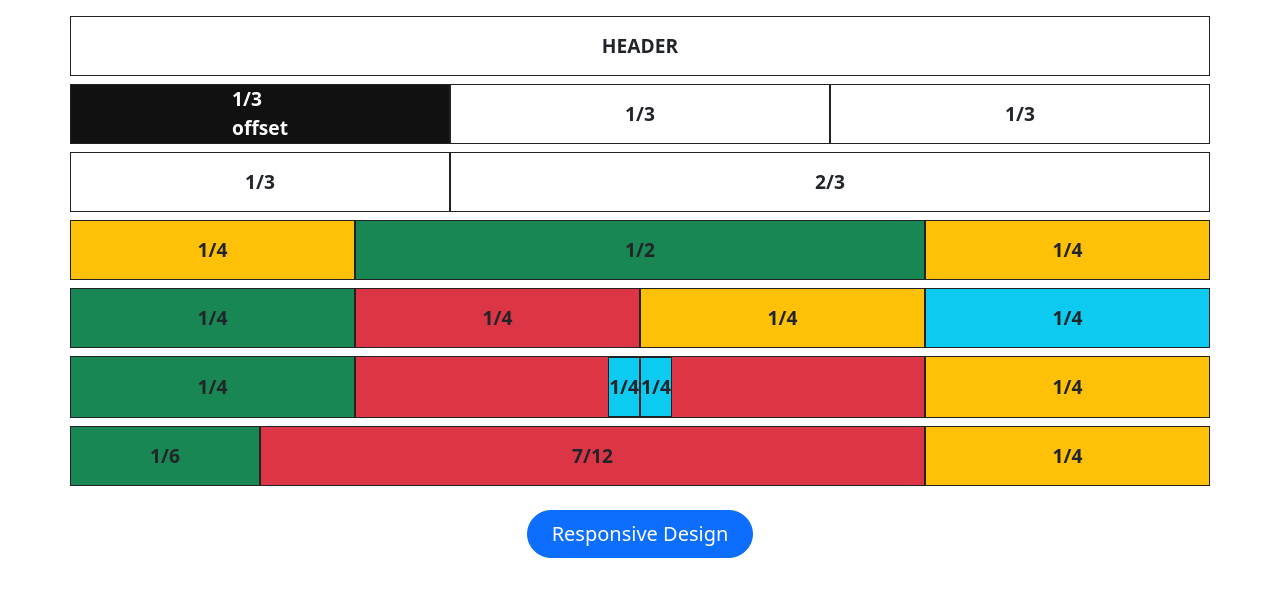
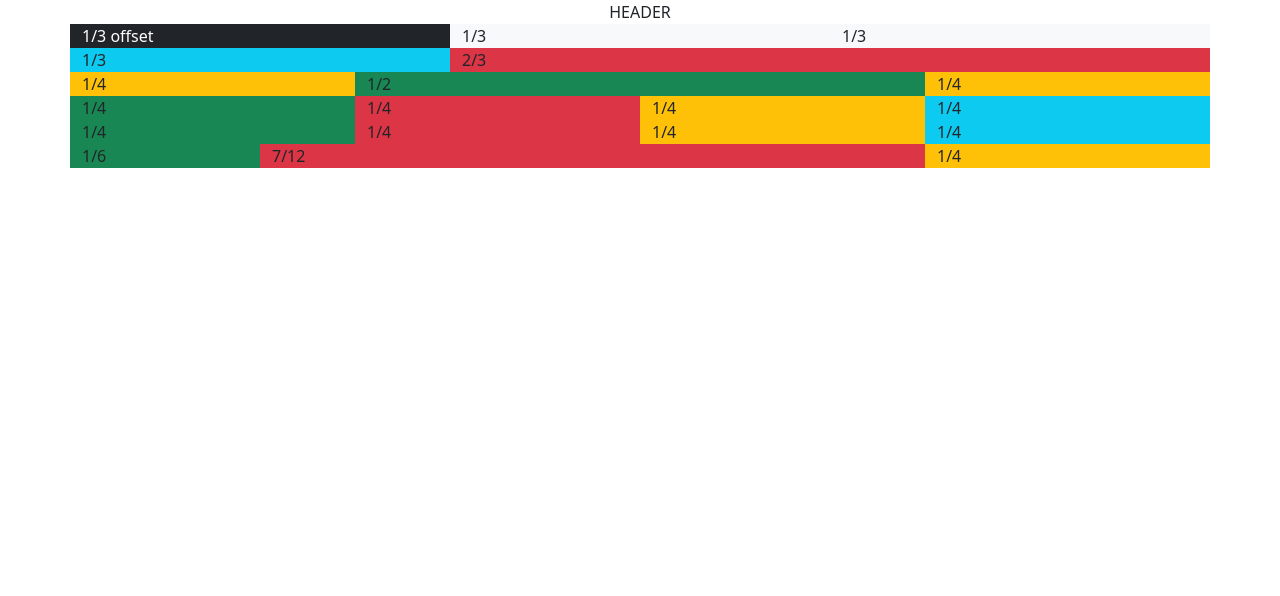
Before and after one commit to sjuliaan/redescaf, a plain HTML site: page scaffolding.html in a window 1280 px wide. Drawn offline with nearby package versions, Linux system fonts and the light colour scheme.

Commit message:
Update scaffolding.html

```diff
--- a/scaffolding.html
+++ b/scaffolding.html
@@ -22,67 +22,56 @@
     }
   </style>
 </head>
-<body class="p-3">
+<body>
 
   <div class="container">
-
-    <!-- 1st Row: Header -->
-    <div class="row mb-2">
-      <header class="col-md-12 cell">HEADER</header>
+            <!--First Row-->
+            <div class="row">
+                <header class="col-md-12 text-center">HEADER</header>
             </div>
 
-    <!-- 2nd Row: Offset Columns -->
-    <div class="row mb-2">
-      <div class="col-md-4 cell offset-cell">1/3<br>offset</div>
-      <div class="col-md-4 cell">1/3</div>
-      <div class="col-md-4 cell">1/3</div>
+            <!--Second Row-->
+            <div class="row">
+                <div class="col-md-4 bg-dark text-white">1/3 offset</div>
+                <div class="col-md-4 bg-light">1/3</div>
+                <div class="col-md-4 bg-light">1/3</div>
             </div>
 
-    <!-- 3rd Row: 1/3 and 2/3 -->
-    <div class="row mb-2">
-      <div class="col-md-4 cell">1/3</div>
-      <div class="col-md-8 cell">2/3</div>
+            <!--Third Row-->
+            <div class="row">
+                <div class="col-md-4 bg-info">1/3</div>
+                <div class="col-md-8 bg-danger">2/3</div>
             </div>
 
-    <!-- 4th Row: 1/4, 1/2, 1/4 -->
-    <div class="row mb-2">
-      <div class="col-md-3 cell bg-warning">1/4</div>
-      <div class="col-md-6 cell bg-success">1/2</div>
-      <div class="col-md-3 cell bg-warning">1/4</div>
+            <!--Fourth Row-->
+            <div class="row">
+                <div class="col-md-3 bg-warning">1/4</div>
+                <div class="col-md-6 bg-success">1/2</div>
+                <div class="col-md-3 bg-warning">1/4</div>
             </div>
 
-    <!-- 5th Row: Four 1/4 columns -->
-    <div class="row mb-2">
-      <div class="col-md-3 cell bg-success">1/4</div>
-      <div class="col-md-3 cell bg-danger">1/4</div>
-      <div class="col-md-3 cell bg-warning">1/4</div>
-      <div class="col-md-3 cell bg-info">1/4</div>
+            <!--Fifth Row-->
+            <div class="row">
+                <div class="col-md-3 bg-success">1/4</div>
+                <div class="col-md-3 bg-danger">1/4</div>
+                <div class="col-md-3 bg-warning">1/4</div>
+                <div class="col-md-3 bg-info">1/4</div>
             </div>
 
-    <!-- 6th Row: Nesting Rows -->
-    <div class="row mb-2">
-      <div class="col-md-3 cell bg-success">1/4</div>
-      <div class="col-md-6 cell bg-danger p-0">
-        <div class="row g-0">
-          <div class="col-md-6 cell bg-info">1/4</div>
-          <div class="col-md-6 cell bg-info">1/4</div>
-        </div>
-      </div>
-      <div class="col-md-3 cell bg-warning">1/4</div>
+            <!--Sixth Row-->
+            <div class="row">
+                <div class="col-md-3 bg-success">1/4</div>
+                <div class="col-md-3 bg-danger">1/4</div>
+                <div class="col-md-3 bg-warning">1/4</div>
+                <div class="col-md-3 bg-info">1/4</div>
             </div>
 
-    <!-- 7th Row: 1/6, 7/12, 1/4 -->
+            <!--Seventh Row-->
             <footer class="row">
-      <div class="col-md-2 cell bg-success">1/6</div>
-      <div class="col-md-7 cell bg-danger">7/12</div>
-      <div class="col-md-3 cell bg-warning">1/4</div>
+                <div class="col-md-2 bg-success">1/6</div>
+                <div class="col-md-7 bg-danger">7/12</div>
+                <div class="col-md-3 bg-warning">1/4</div>
             </footer>
-  </div>
-
-  <div class="text-center my-4">
-    <a href="index.html" class="btn btn-primary btn-lg px-4 py-2" style="border-radius: 50px; font-weight: 500;">
-      Responsive Design
-    </a>
         </div>
 
   <script src="https://cdn.jsdelivr.net/npm/bootstrap@5.3.5/dist/js/bootstrap.bundle.min.js" integrity="sha384-k6d4wzSIapyDyv1kpU366/PK5hCdSbCRGRCMv+eplOQJWyd1fbcAu9OCUj5zNLiq" crossorigin="anonymous"></script>
```
Lines whose indentation alone changed are shown as unchanged.
